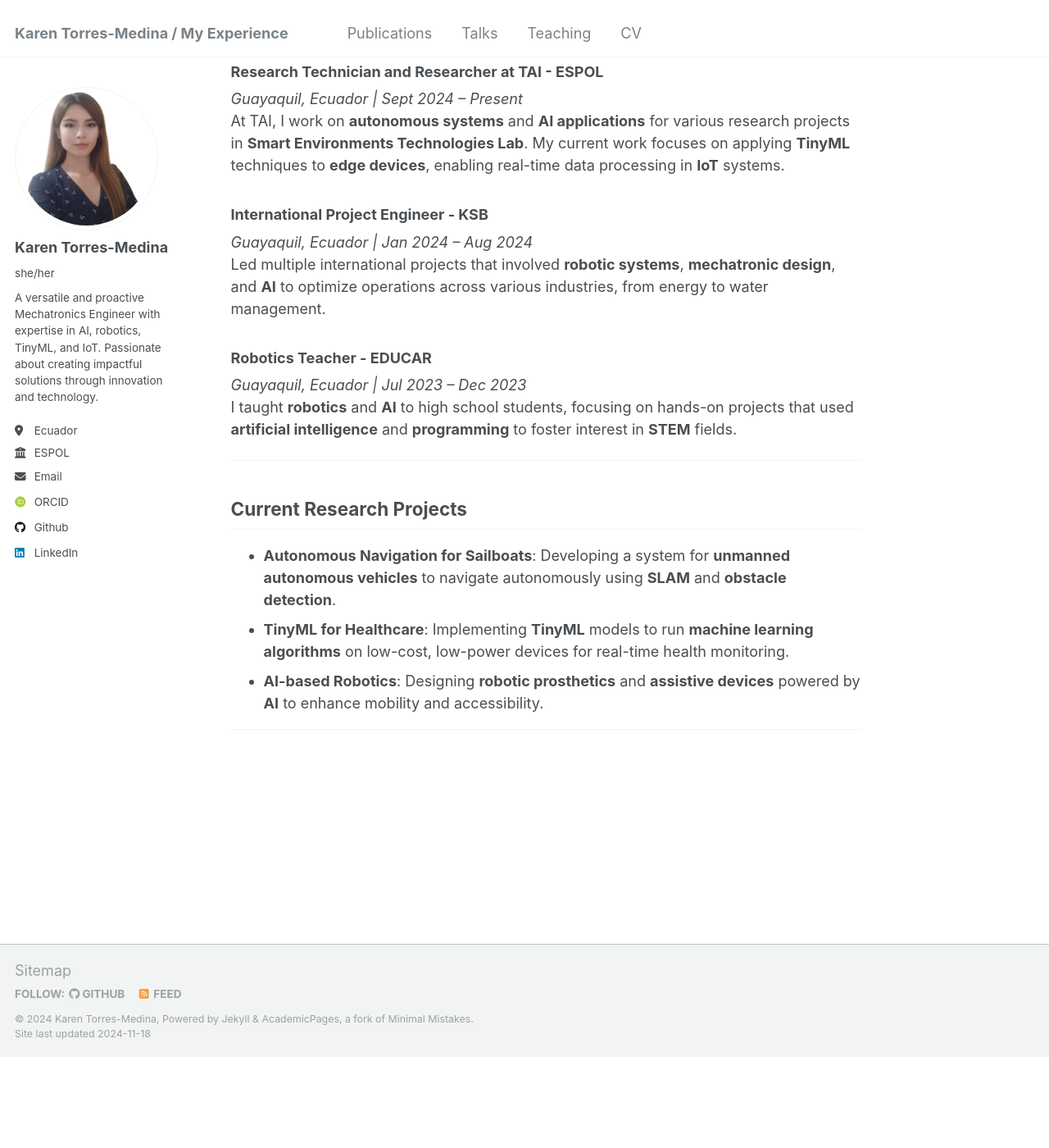
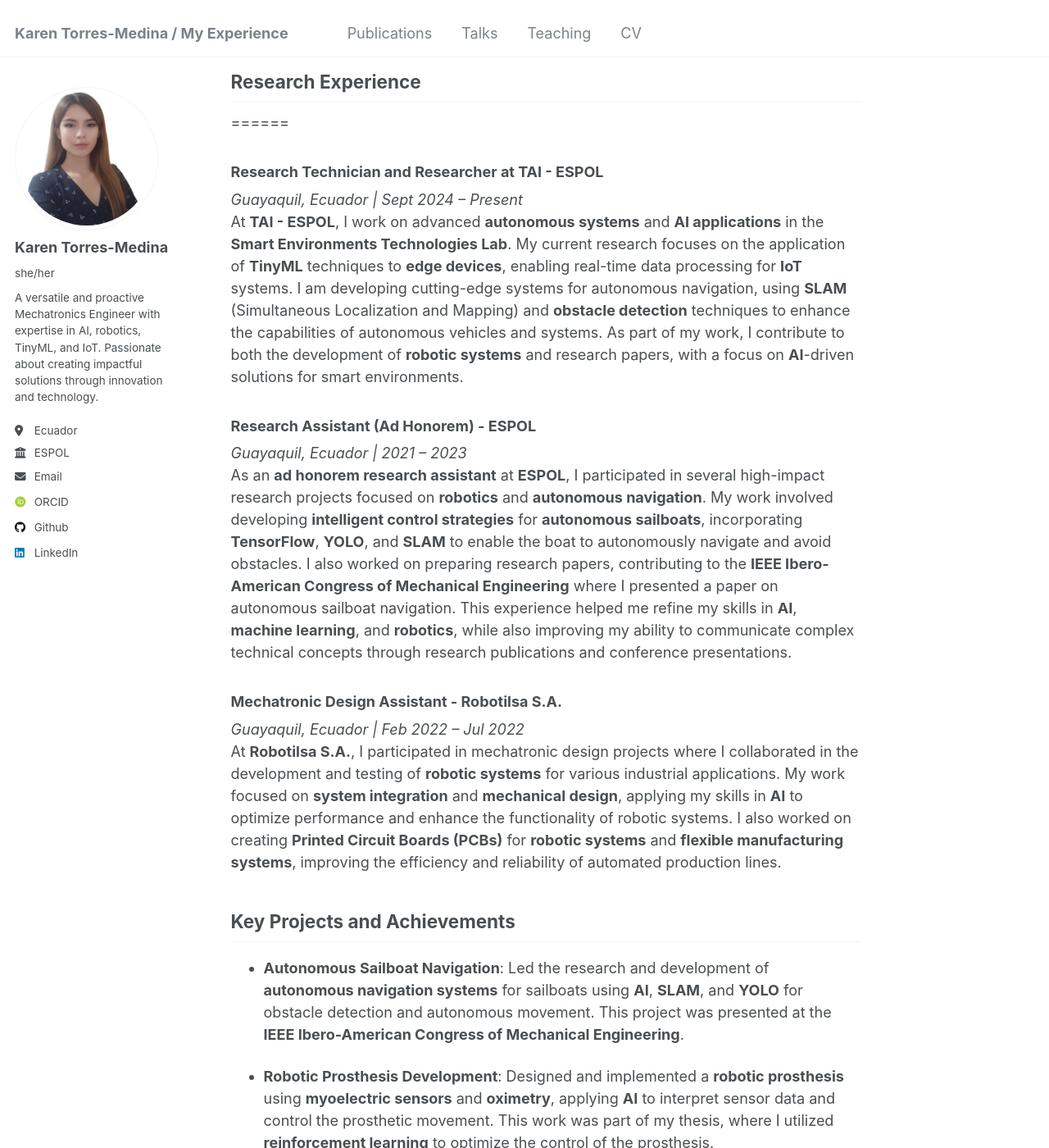
Before and after one commit to kttorres/experience, a Jekyll site: the page built from _pages/about.md, in a window 1280 px wide and 1400 px high, scrolled down 1695 px. Shown: the whole window at 82% size. Built offline with Jekyll 4.4.1, drawn with Linux system fonts in a browser that asks for light colours; some web fonts are replaced; before the commit the page ends 2984 px from its top, so only the background shows below that; some of the changed text lies outside the part shown.

Commit message:
Update about.md

```diff
--- a/_pages/about.md
+++ b/_pages/about.md
@@ -34,17 +34,40 @@ I have had the privilege of working on a variety of impactful projects, such as:
 
 ## Research Experience
 
+## Research Experience
+======
 ### **Research Technician and Researcher at TAI - ESPOL**
 *Guayaquil, Ecuador | Sept 2024 – Present*
-At TAI, I work on **autonomous systems** and **AI applications** for various research projects in **Smart Environments Technologies Lab**. My current work focuses on applying **TinyML** techniques to **edge devices**, enabling real-time data processing in **IoT** systems.
+At **TAI - ESPOL**, I work on advanced **autonomous systems** and **AI applications** in the **Smart Environments Technologies Lab**. My current research focuses on the application of **TinyML** techniques to **edge devices**, enabling real-time data processing for **IoT** systems. I am developing cutting-edge systems for autonomous navigation, using **SLAM** (Simultaneous Localization and Mapping) and **obstacle detection** techniques to enhance the capabilities of autonomous vehicles and systems. As part of my work, I contribute to both the development of **robotic systems** and research papers, with a focus on **AI**-driven solutions for smart environments.
 
-### **International Project Engineer - KSB**
-*Guayaquil, Ecuador | Jan 2024 – Aug 2024*
-Led multiple international projects that involved **robotic systems**, **mechatronic design**, and **AI** to optimize operations across various industries, from energy to water management.
+### **Research Assistant (Ad Honorem) - ESPOL**
+*Guayaquil, Ecuador | 2021 – 2023*
+As an **ad honorem research assistant** at **ESPOL**, I participated in several high-impact research projects focused on **robotics** and **autonomous navigation**. My work involved developing **intelligent control strategies** for **autonomous sailboats**, incorporating **TensorFlow**, **YOLO**, and **SLAM** to enable the boat to autonomously navigate and avoid obstacles. I also worked on preparing research papers, contributing to the **IEEE Ibero-American Congress of Mechanical Engineering** where I presented a paper on autonomous sailboat navigation. This experience helped me refine my skills in **AI**, **machine learning**, and **robotics**, while also improving my ability to communicate complex technical concepts through research publications and conference presentations.
 
-### **Robotics Teacher - EDUCAR**
-*Guayaquil, Ecuador | Jul 2023 – Dec 2023*
-I taught **robotics** and **AI** to high school students, focusing on hands-on projects that used **artificial intelligence** and **programming** to foster interest in **STEM** fields.
+### **Mechatronic Design Assistant - Robotilsa S.A.**
+*Guayaquil, Ecuador | Feb 2022 – Jul 2022*
+At **Robotilsa S.A.**, I participated in mechatronic design projects where I collaborated in the development and testing of **robotic systems** for various industrial applications. My work focused on **system integration** and **mechanical design**, applying my skills in **AI** to optimize performance and enhance the functionality of robotic systems. I also worked on creating **Printed Circuit Boards (PCBs)** for **robotic systems** and **flexible manufacturing systems**, improving the efficiency and reliability of automated production lines.
+
+
+## Key Projects and Achievements
+
+- **Autonomous Sailboat Navigation**: Led the research and development of **autonomous navigation systems** for sailboats using **AI**, **SLAM**, and **YOLO** for obstacle detection and autonomous movement. This project was presented at the **IEEE Ibero-American Congress of Mechanical Engineering**.
+
+- **Robotic Prosthesis Development**: Designed and implemented a **robotic prosthesis** using **myoelectric sensors** and **oximetry**, applying **AI** to interpret sensor data and control the prosthetic movement. This work was part of my thesis, where I utilized **reinforcement learning** to optimize the control of the prosthesis.
+
+- **AI-Based Pneumonia Detection System**: Developed a **CNN**-based system for **pneumonia detection**, applying **deep learning** techniques to analyze medical data and provide accurate diagnosis.
+-
+- **TinyML for Healthcare**: Led research on applying **TinyML** to healthcare, focusing on real-time **data processing** and **edge computing** for **health monitoring** systems using **low-power devices**.
+
+### **Thesis: Robotic Prosthesis with EMG and Oximetry Sensors**
+For my **thesis**, I developed a **robotic prosthesis** controlled by **EMG signals** (electromyographic signals) and **oximetry sensors**. The challenge was to train a **reinforcement learning** agent to interpret these signals and generate precise control commands for the prosthesis. The key steps included:
+- Data collection: **EMG signals** were gathered and paired with the intended prosthetic movements.
+- Signal processing: The raw **EMG signals** were filtered, normalized, and segmented into time windows.
+- Reinforcement learning: Defined the **learning environment** where the agent (neural network) interacted with the prosthesis, using **reward functions** to guide learning.
+- Evaluation: The agent was trained using **PPO**, **TRPO**, and **SAC** algorithms, achieving real-time control and precise manipulation of the prosthetic.
+
+These projects, combined with my academic background and hands-on experience, have shaped my expertise in **robotics**, **AI**, and **TinyML**, allowing me to contribute to innovative solutions in autonomous systems, prosthetics, and AI-driven technologies.
+
 
 ---
 
```
